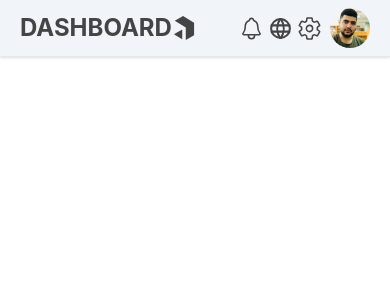
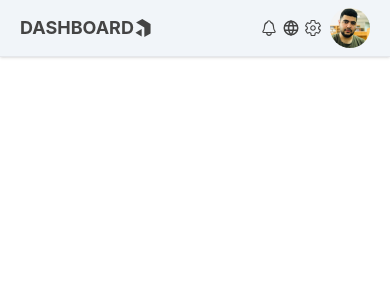
Before and after one commit to ghasemizade/dashboard-cms, a React (Create React App) app: page / in a window 390 px wide. Shown: the top 300 px of the page. Built offline with nearby package versions, Linux system fonts and the light colour scheme.

Commit message:
responsive header config

```diff
--- a/src/components/Header.js
+++ b/src/components/Header.js
@@ -11,7 +11,7 @@ export default function Header() {
       "flex justify-between items-center",
       "w-full",
       "py-2",
-      "text-2xl font-bold text-[#444]",
+      "font-bold text-[#444]",
       "bg-slate-100",
       "border-b hover:shadow"
     )}>
@@ -19,7 +19,8 @@ export default function Header() {
         "flex items-center",
         "mx-5",
         "text-[#444]",
-        "select-none"
+        "select-none",
+        "md:text-2xl text-lg"
       )}>
         DASHBOARD
         <SiPayloadcms />
@@ -35,32 +36,34 @@ export default function Header() {
             <IoNotificationsOutline className={clsx(
               "mr-1",
               "cursor-pointer",
-              "hover:text-black"
-            )}
-              size={25}/>
+              "hover:text-black",
+              "md:text-2xl text-lg"
+            )}/>
             <TbWorld className={clsx(
               "mr-1",
               "cursor-pointer",
-              "hover:text-black"
-            )}
-              size={25}/>
+              "hover:text-black",
+              "md:text-2xl text-lg"
+            )}/>
             <IoSettingsOutline className={clsx(
               "mr-1",
               "cursor-pointer",
-              "hover:text-black"
-            )}
-              size={25}/>
+              "hover:text-black",
+              "md:text-2xl text-lg"
+            )}/>
           </div>
           <img
             className={clsx(
               "rounded-full hover:border",
               "cursor-pointer",
               "select-none",
+              "md:w-12 md:h-12",
+              "w-10 h-10"
               )}
               draggable={false}
               src={Avatar}
-              width={40}
-              height={40}
+              // width={40}
+              // height={40}
               alt="avatar" />
         </div>
     </header>
```
